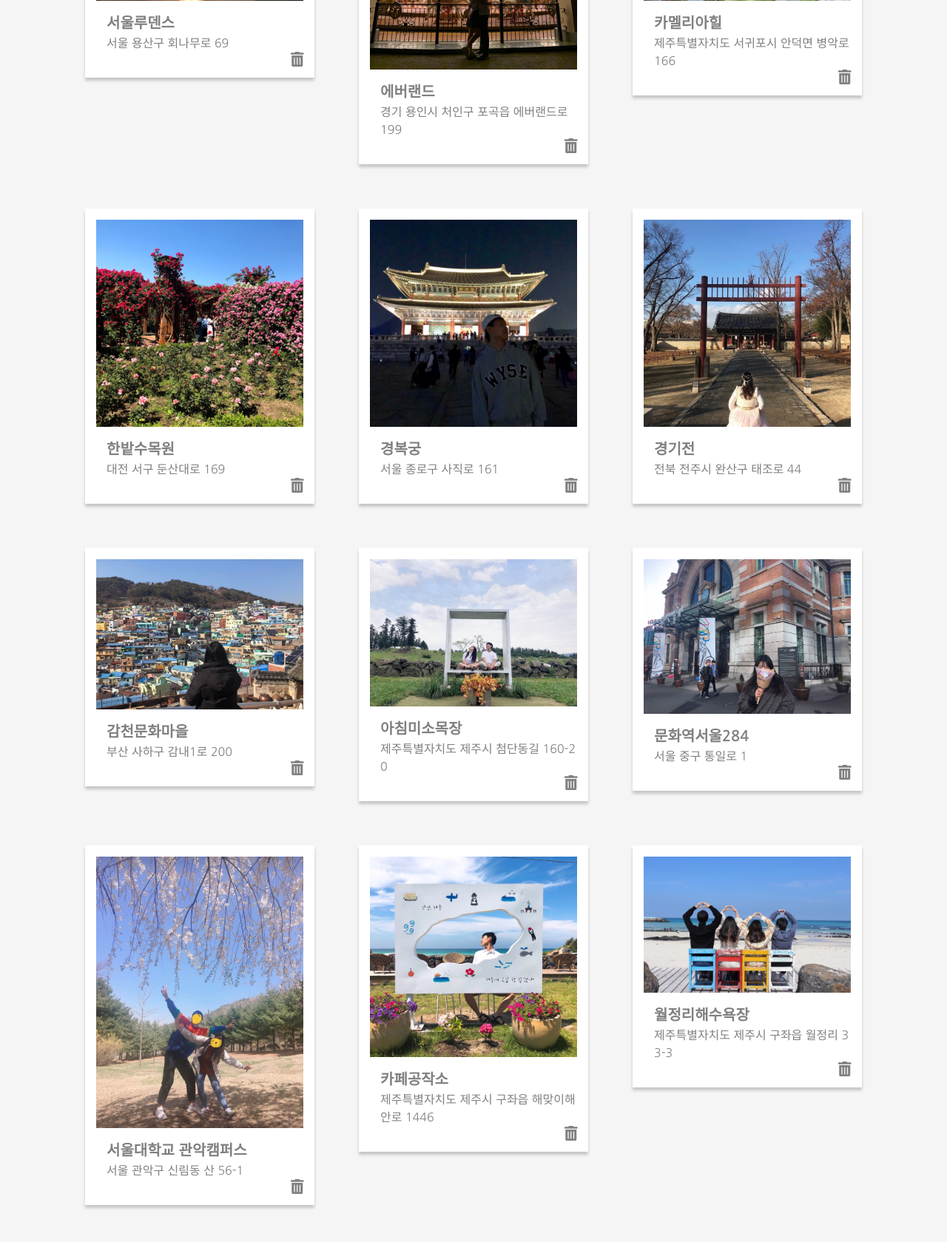
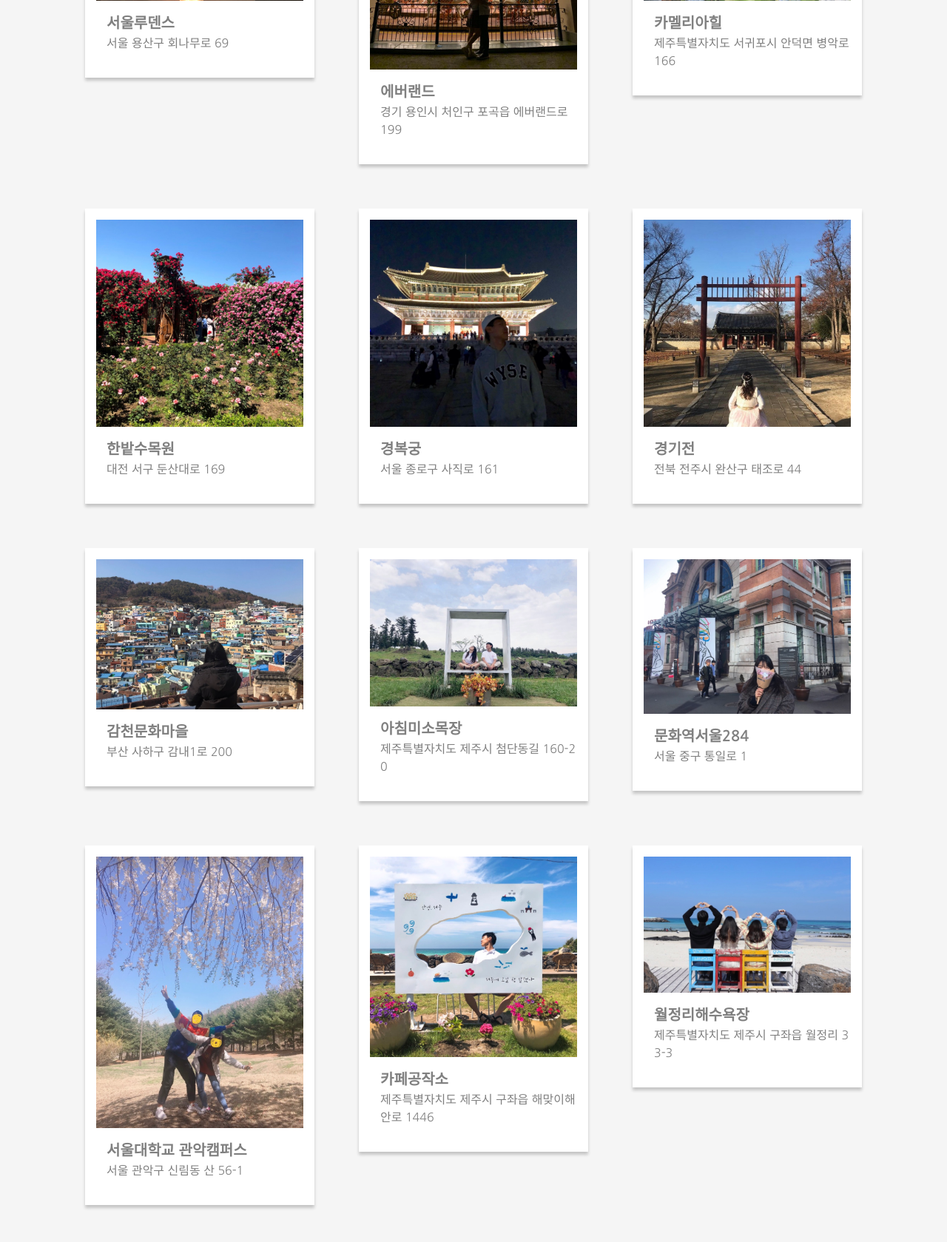
Before and after one commit to curious-curie/zzikproject, a Django app: page /reviews/places in a window 1280 px wide. Shown: the part 404-2083 px from the top of the page at 74% size. Run offline with Django 3.2, Linux system fonts and the light colour scheme; data comes from the database, SQL or seed files in the repository; both versions use the stored data as it was after the commit; some libraries are stand-ins or nearby versions.

Commit message:
delete edit

```diff
--- a/zzikplace/templates/zzikplace/places.html
+++ b/zzikplace/templates/zzikplace/places.html
@@ -30,7 +30,11 @@
         <div style="font-weight:bold; font-size:20px;">  {{place.title}}  </div>
         <div><span> {{place.address}}</span></div>
 
-        <i class="fas fa-trash-alt fa-lg" id="delete"></i>
+        {% if request.user == review.author %}
+         <a href="/reviews/myposts/{{ review.id }}/delete" onclick="return confirm('정말 삭제하시겠습니까?')">
+        <i class="fas fa-trash-alt fa-lg" id="delete"></i></a>
+        {% endif %}
+
       </div>
     </div>
 
```
Also changed, not shown: db.sqlite3.
